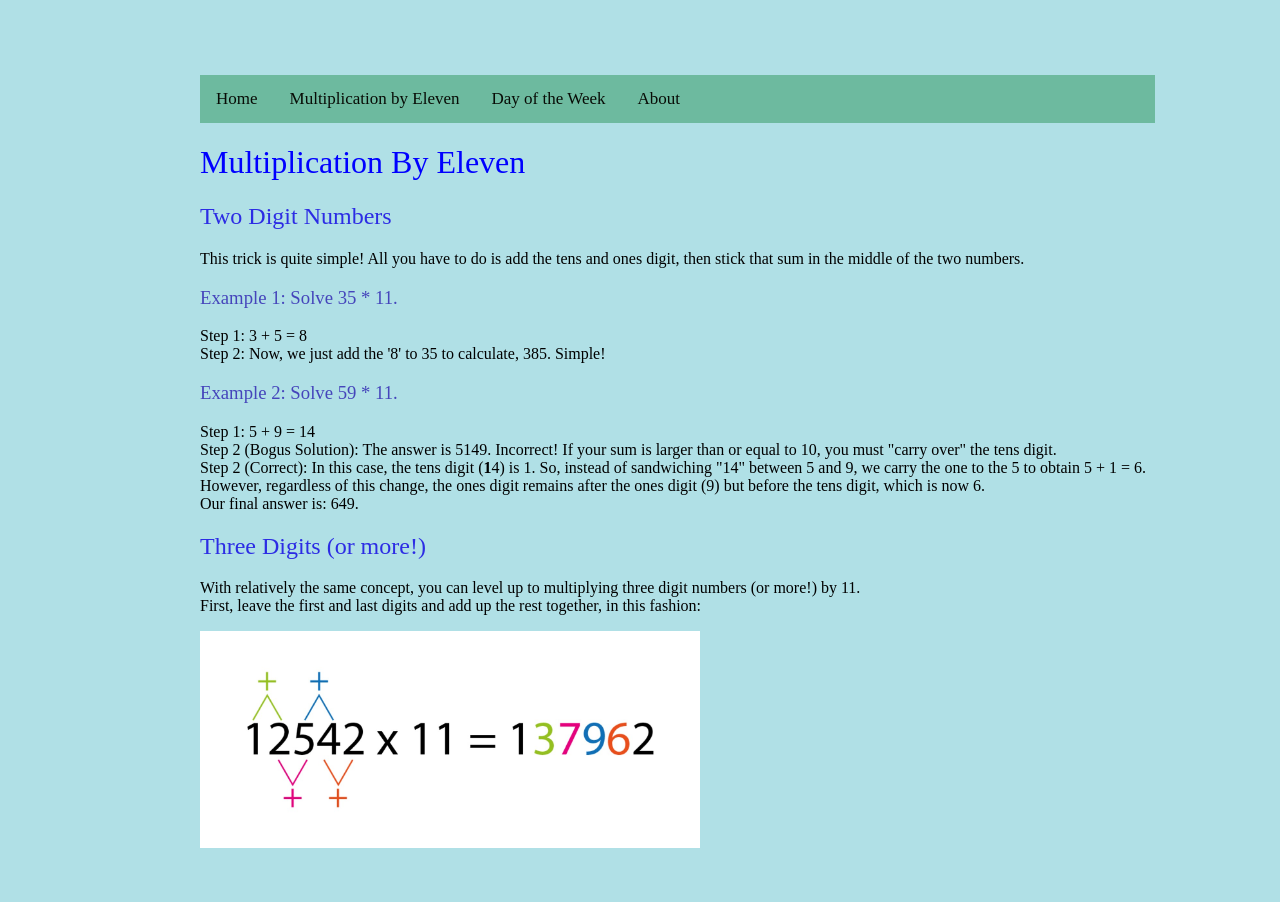
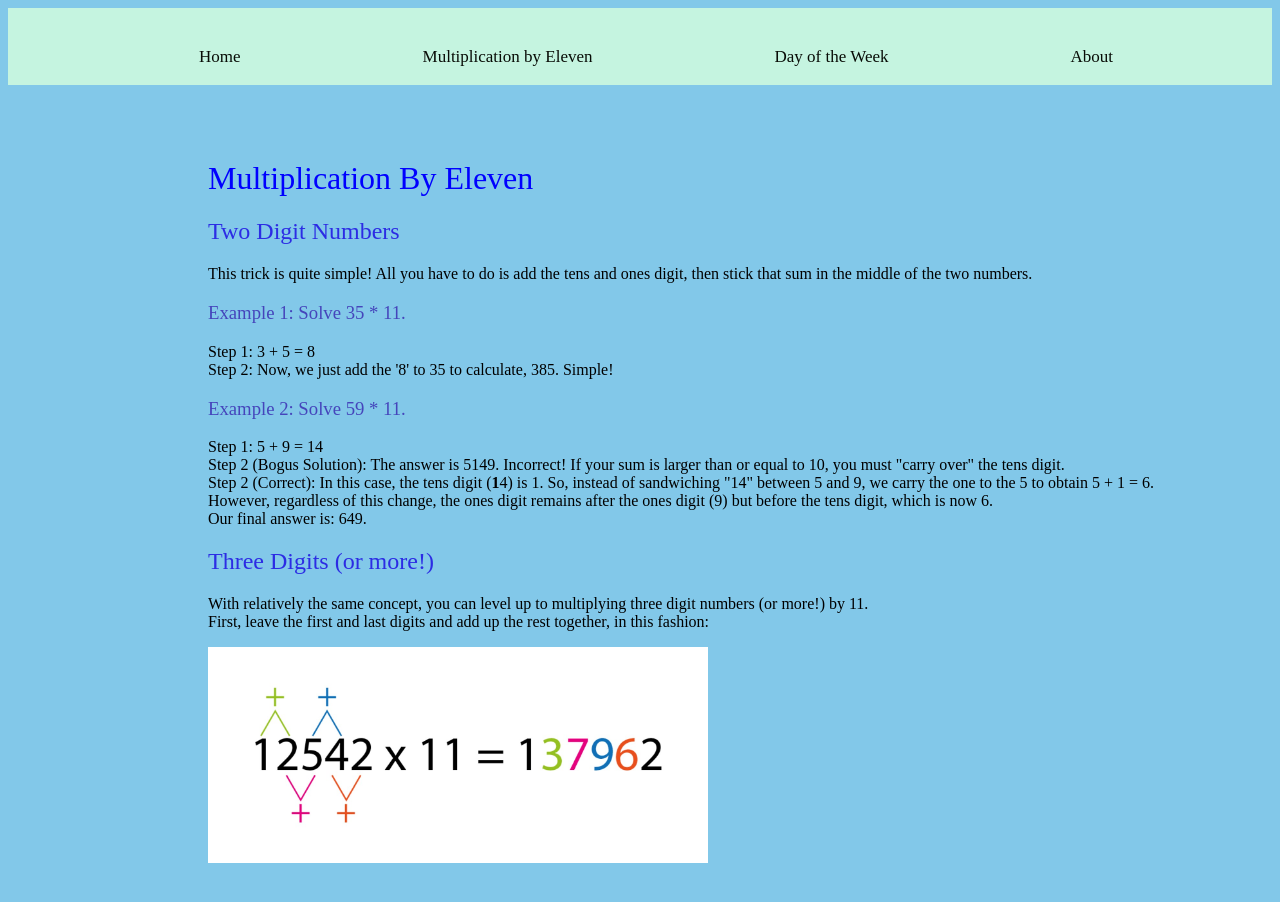
Before and after one commit to PlatinumPlat/Mental-Math-Tricks, a plain HTML site: page Multiplication by Eleven.html in a window 1280 px wide. Drawn offline with Linux system fonts and the light colour scheme; a web font is replaced by a local one.

Commit message:
Navigation and colours
Changed navigation bar- added animation, changed colour palette

```diff
--- a/Multiplication by Eleven.html
+++ b/Multiplication by Eleven.html
@@ -1,36 +1,50 @@
 <!doctype html>
 <html lang="en-US">
+
 <head>
   <title>Multiplication by Eleven</title>
-    <link href="styles.css" rel="stylesheet"/>
+  <link href="styles.css" rel="stylesheet" />
   <link rel="preconnect" href="https://fonts.googleapis.com">
   <link rel="preconnect" href="https://fonts.gstatic.com" crossorigin>
   <link href="https://fonts.googleapis.com/css2?family=Antic&family=Chivo:ital@0;1&display=swap" rel="stylesheet">
 
 
 </head>
+
+<body>
   <div class="topnav">
+    <div class="topnavtext">
       <a href="Homepage.html">Home</a>
       <a href="Multiplication by Eleven.html">Multiplication by Eleven</a>
       <a href="Day of the Week.html">Day of the Week</a>
       <a href="#about">About</a>
     </div>
-  <body>
+  </div>
+  <div class="content">
     <h1> Multiplication By Eleven </h1>
     <h2> Two Digit Numbers</h2>
-    <p> This trick is quite simple! All you have to do is add the tens and ones digit, then stick that sum in the middle of the two numbers.</p>
+    <p> This trick is quite simple! All you have to do is add the tens and ones digit, then stick that sum in the middle
+      of the two numbers.</p>
     <h3> Example 1: Solve 35 * 11.</h3>
     <p> Step 1: 3 + 5 = 8 <br>
       Step 2: Now, we just add the '8' to 35 to calculate, 385. Simple! </p>
     <h3> Example 2: Solve 59 * 11.</h3>
     <p> Step 1: 5 + 9 = 14 <br>
-        Step 2 (Bogus Solution): The answer is 5149. Incorrect! If your sum is larger than or equal to 10, you must "carry over" the tens digit.
-        <br> Step 2 (Correct): In this case, the tens digit (<strong>1</strong>4) is 1. So, instead of sandwiching "14" between 5 and 9, we carry the one to the 5 to obtain 5 + 1 = 6.
-        <br> However, regardless of this change, the ones digit remains after the ones digit (9) but before the tens digit, which is now 6.
-        <br> Our final answer is: 649. </p>
+      Step 2 (Bogus Solution): The answer is 5149. Incorrect! If your sum is larger than or equal to 10, you must "carry
+      over" the tens digit.
+      <br> Step 2 (Correct): In this case, the tens digit (<strong>1</strong>4) is 1. So, instead of sandwiching "14"
+      between 5 and 9, we carry the one to the 5 to obtain 5 + 1 = 6.
+      <br> However, regardless of this change, the ones digit remains after the ones digit (9) but before the tens
+      digit, which is now 6.
+      <br> Our final answer is: 649.
+    </p>
     <h2> Three Digits (or more!) </h2>
-    <p> With relatively the same concept, you can level up to multiplying three digit numbers (or more!) by 11. <br> First, leave the first and last digits and add up the rest together, in this fashion:
+    <p> With relatively the same concept, you can level up to multiplying three digit numbers (or more!) by 11. <br>
+      First, leave the first and last digits and add up the rest together, in this fashion:
     </p>
-    <img src="11_Shortcut.jpg" alt="Multi-digit mulitplicaiton by eleven. Images are on strike, try again another time!" width="500"/>
+    <img src="11_Shortcut.jpg" alt="Multi-digit mulitplicaiton by eleven. Images are on strike, try again another time!"
+      width="500" />
+  </div>
 </body>
+
 </html>
--- a/styles.css
+++ b/styles.css
@@ -1,31 +1,59 @@
 html{
   .topnav {
-    margin: 0px 100px 0px 0px;
-    background-color: #6dba9f;
+    background-color: rgb(197, 244, 224);
     overflow: hidden;
     font-family: "Chivo", serif;
     font-optical-sizing: auto;
     font-weight: 400;
     font-style: normal;
   }
+  .topnavtext {
+    display: inline-block;
+    position: relative;
+    padding-top: 20px;
+    margin-left: 100px;
+  }
   .topnav a {
     float: left;
     color: #080c06;
+    margin-right:75px;
+    margin-left:75px;
     text-align: center;
     padding: 14px 16px;
     text-decoration: none;
     font-size: 17px;
   }
   .topnav a:hover {
-    background-color: #ddd;
+    background-color: #C2EABA;
     color: rgb(16, 52, 21);
+    font-weight: bolder;
   }
   .topnav a.active {
-    background-color: #133226;
+    background-color: #13321f;
     color: rgb(13, 33, 26);
   }
+
+  .topnav a::before {
+      content: '';
+      display: block;
+      height: 5px;
+      background-color: #E7F59E;
+
+      position: relative;
+      top: 0;
+      width: 0%;
+
+      transition: all ease-in-out 250ms;
+  }
+
+  .topnav a:hover::before {
+      width: 100%;
+  }
+
   body {
-      background-color: powderblue;
+    background-color: rgb(130, 200, 233);
+  }
+  .content {
       margin: 75px 25px 100px 200px;
     }
     h1 {
```
Also changed, not shown: Day of the Week.html (+33 -13 lines), Homepage.html (+10 -2 lines). Lines whose indentation alone changed are shown as unchanged.
